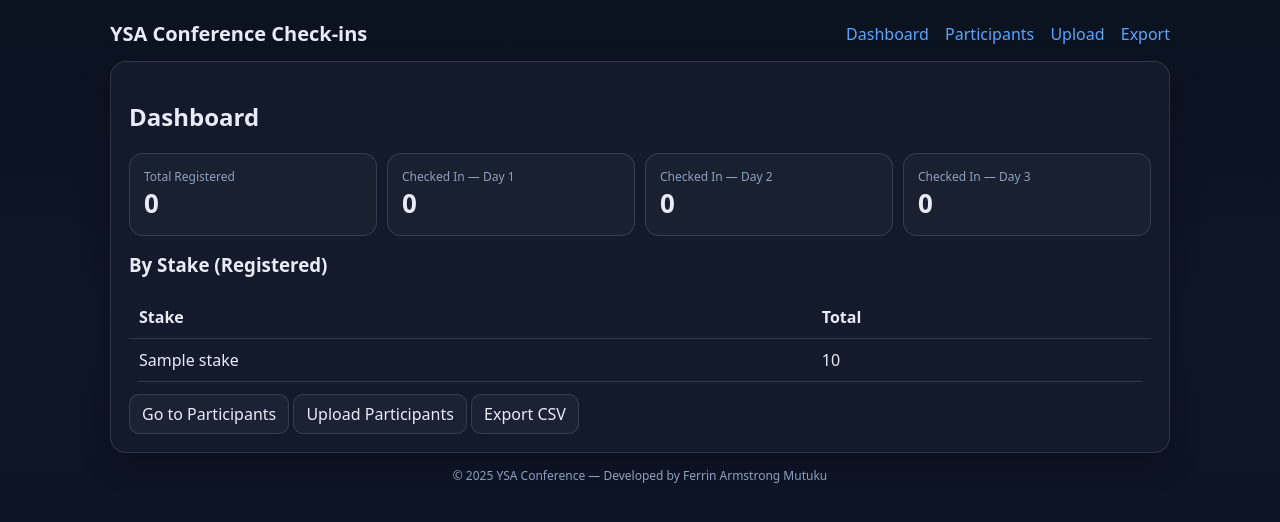
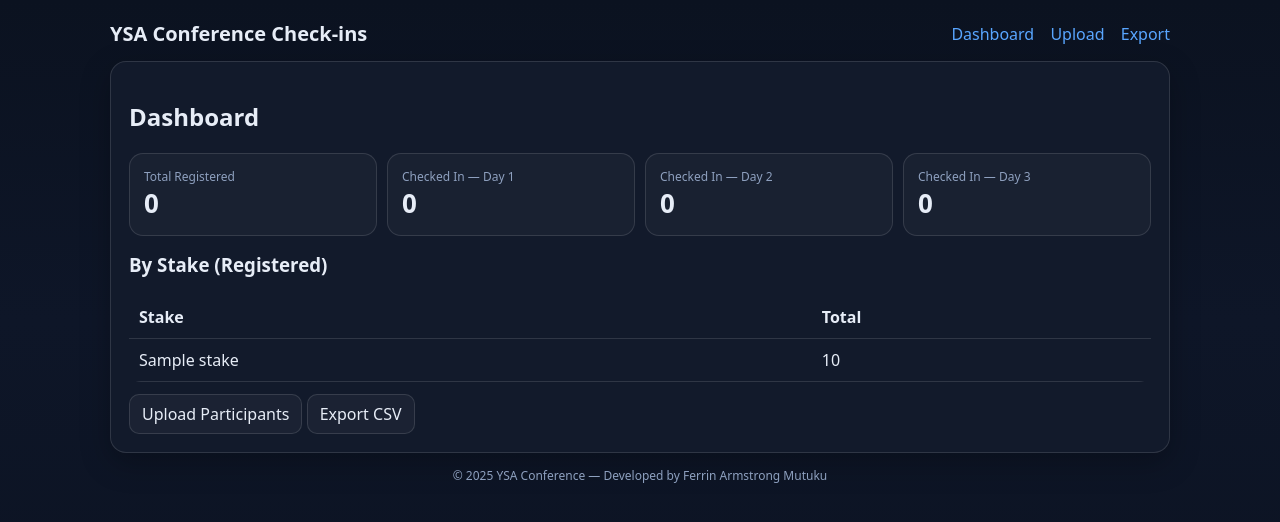
Before and after one commit to Ferinmtk/ysaConferenceKenya2025, a Flask app: page / in a window 1280 px wide. Shown: the top 522 px of the page. Run offline with Flask 3, Linux system fonts and the light colour scheme; tables that the repository leaves empty hold one stand-in row (values such as "Sample post"); a database or web service that is not in the repository returns one stand-in record (values such as "Sample title"); data that the repository does not hold is empty; some libraries are stand-ins or nearby versions.

Commit message:
particapants

```diff
--- a/templates/dashboard.html
+++ b/templates/dashboard.html
@@ -37,7 +37,6 @@
 </table>
 
 <div style="margin-top:12px;">
-  <a class="btn" href="{{ url_for('participants') }}">Go to Participants</a>
   <a class="btn" href="{{ url_for('upload') }}">Upload Participants</a>
   <a class="btn" href="{{ url_for('export_csv') }}">Export CSV</a>
 </div>
--- a/templates/layout.html
+++ b/templates/layout.html
@@ -12,7 +12,6 @@
       <h1>YSA Conference Check-ins</h1>
       <nav>
         <a href="{{ url_for('dashboard') }}">Dashboard</a>
-        <a href="{{ url_for('participants') }}">Participants</a>
         <a href="{{ url_for('upload') }}">Upload</a>
         <a href="{{ url_for('export_csv') }}">Export</a>
       </nav>
```
Also changed, not shown: attendees.db.
